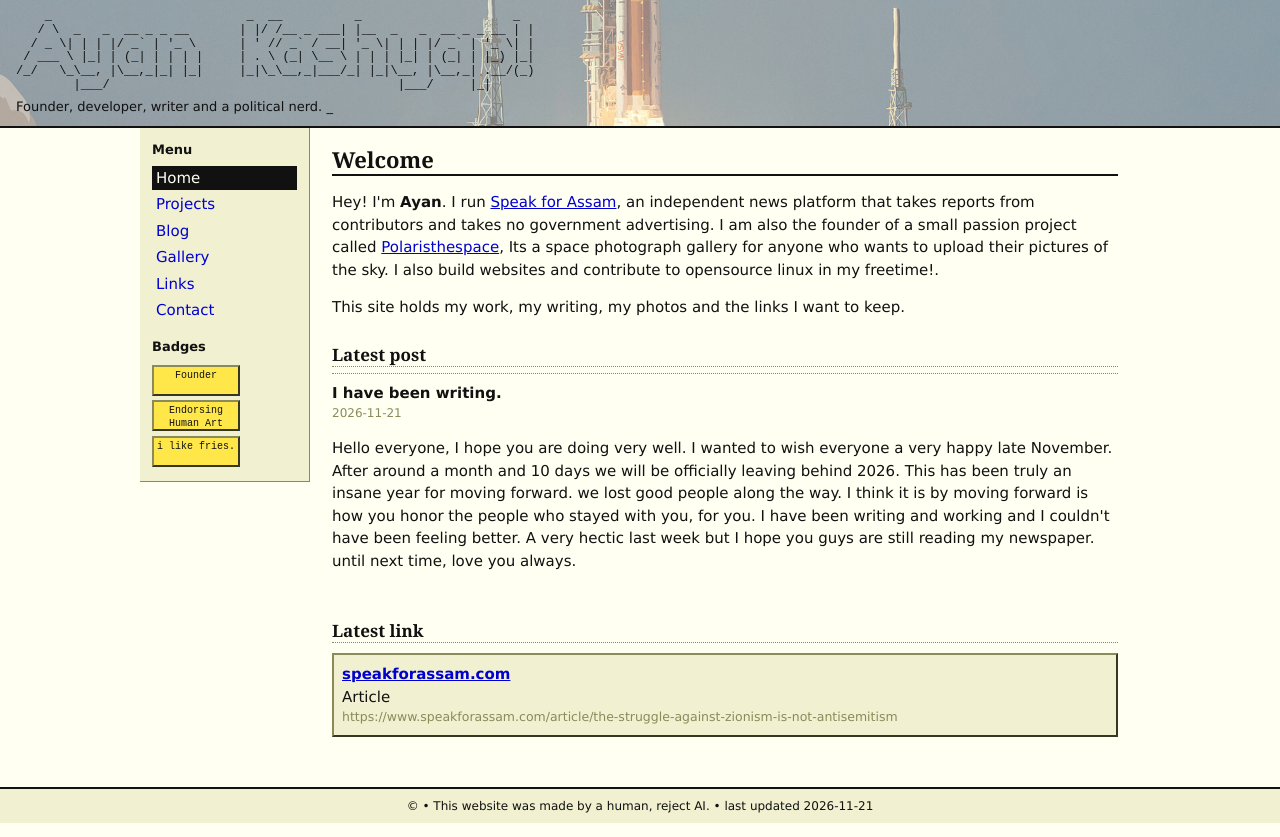
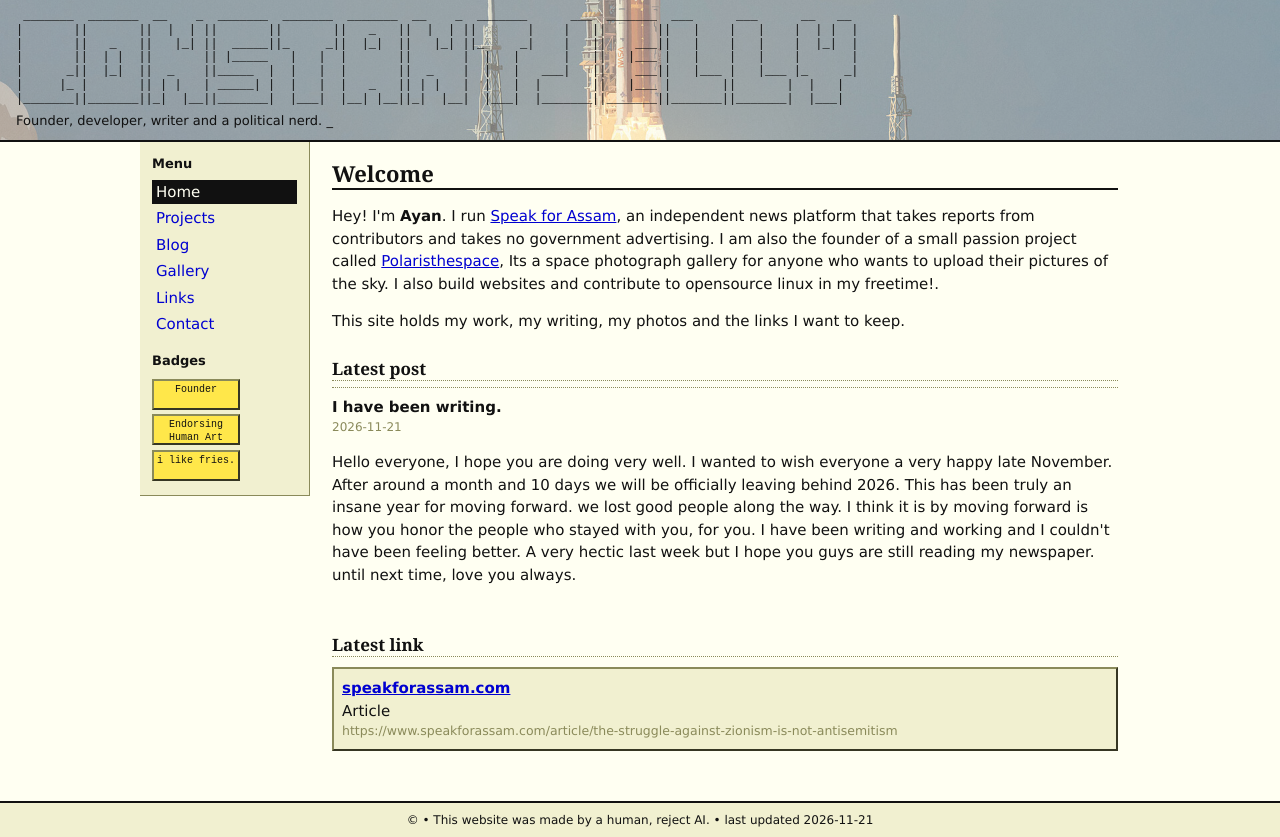
Before and after one commit to constantjelly/constantjelly.github.io, a plain HTML site: page index.html in a window 1280 px wide. Drawn offline with Linux system fonts and the light colour scheme; no server answers.

Commit message:
Replace ASCII art with new design in index.html

```diff
--- a/index.html
+++ b/index.html
@@ -60,12 +60,13 @@ footer{border-top:2px solid var(--ink);background:var(--side);font-size:12px;tex
 <body>
 <header>
 <pre aria-hidden="true">
-    _                           _  __          _                     _
-   / \  _   _  __ _ _ __       | |/ /__ _ ___| |__  _   _  __ _ _ __ | |
-  / _ \| | | |/ _` | '_ \      | ' // _` / __| '_ \| | | |/ _` | '_ \| |
- / ___ \ |_| | (_| | | | |     | . \ (_| \__ \ | | | |_| | (_| | |_) |_|
-/_/   \_\__, |\__,_|_| |_|     |_|\_\__,_|___/_| |_|\__, |\__,_| .__/(_)
-        |___/                                        |___/     |_|
+ _______  _______  __    _  _______  _______  _______  __    _  _______      ___  _______  ___      ___      __   __
+|       ||       ||  |  | ||       ||       ||   _   ||  |  | ||       |    |   ||       ||   |    |   |    |  | |  |
+|       ||   _   ||   |_| ||  _____||_     _||  |_|  ||   |_| ||_     _|    |   ||    ___||   |    |   |    |  |_|  |
+|       ||  | |  ||       || |_____   |   |  |       ||       |  |   |      |   ||   |___ |   |    |   |    |       |
+|      _||  |_|  ||  _    ||_____  |  |   |  |       ||  _    |  |   |   ___|   ||    ___||   |___ |   |___ |_     _|
+|     |_ |       || | |   | _____| |  |   |  |   _   || | |   |  |   |  |       ||   |___ |       ||       |  |   |
+|_______||_______||_|  |__||_______|  |___|  |__| |__||_|  |__|  |___|  |_______||_______||_______||_______|  |___|
 </pre>
 <p> Founder, developer, writer and a political nerd. <span class="cur">_</span></p>
 </header>
```
